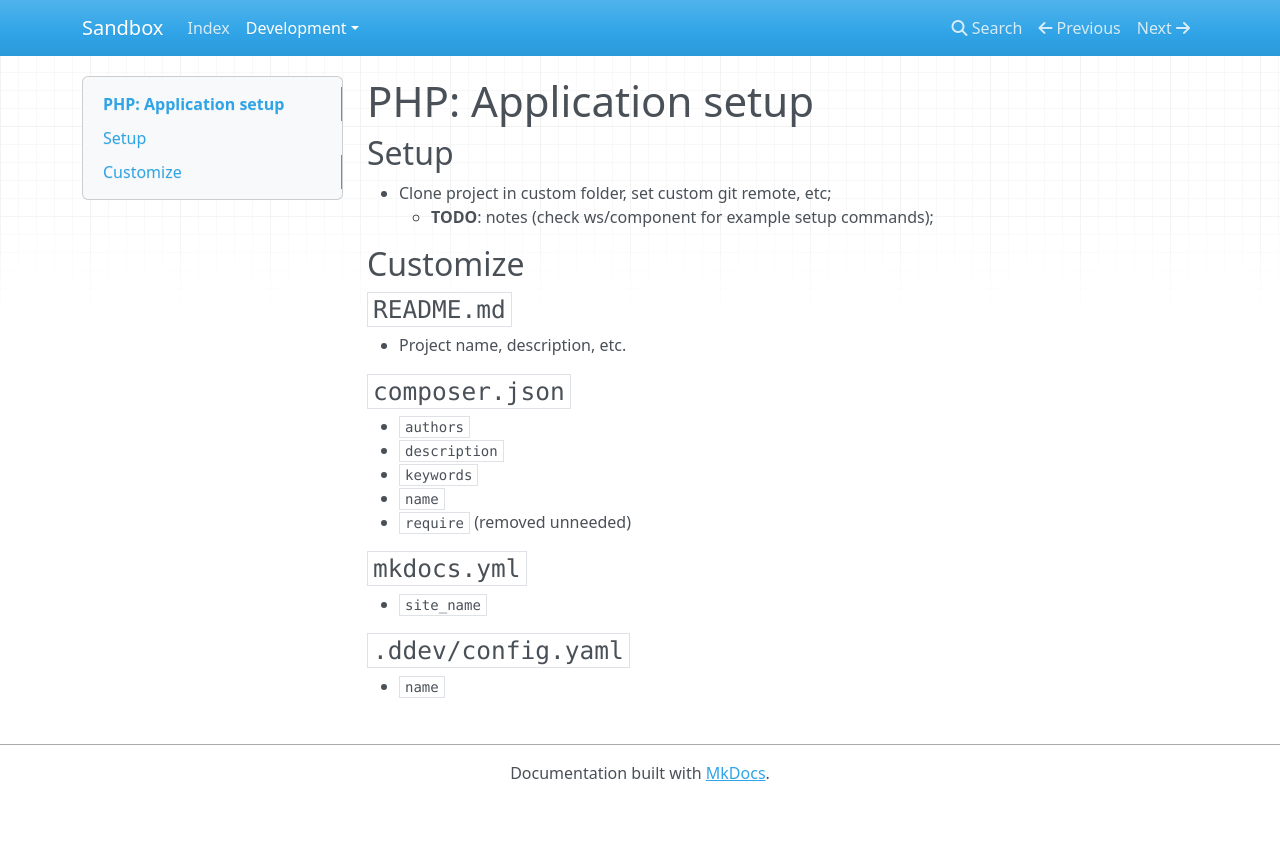
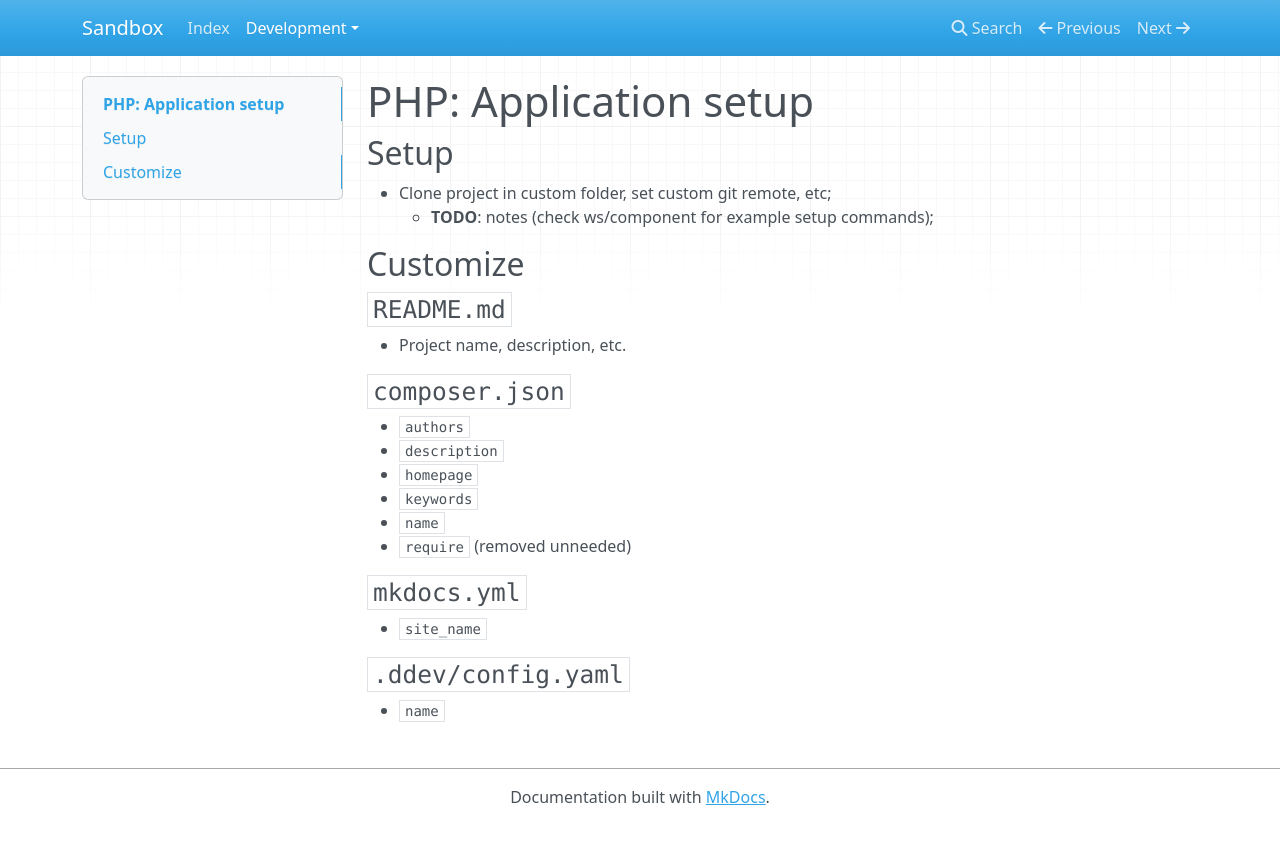
Before and after one commit to webservco/sandbox, an MkDocs documentation site: the page built from docs/Development/PHP/Application/application_setup.md, in a window 1280 px wide. Shown: the top 844 px of the page. Built offline with MkDocs 1.6.1, drawn with Linux system fonts in a browser that asks for light colours; nearby versions of some CDN libraries.

Commit message:
App setup notes.

```diff
--- a/docs/Development/PHP/Application/application_setup.md
+++ b/docs/Development/PHP/Application/application_setup.md
@@ -15,6 +15,7 @@
 
 - `authors`
 - `description`
+- `homepage`
 - `keywords`
 - `name`
 - `require` (removed unneeded)
```
